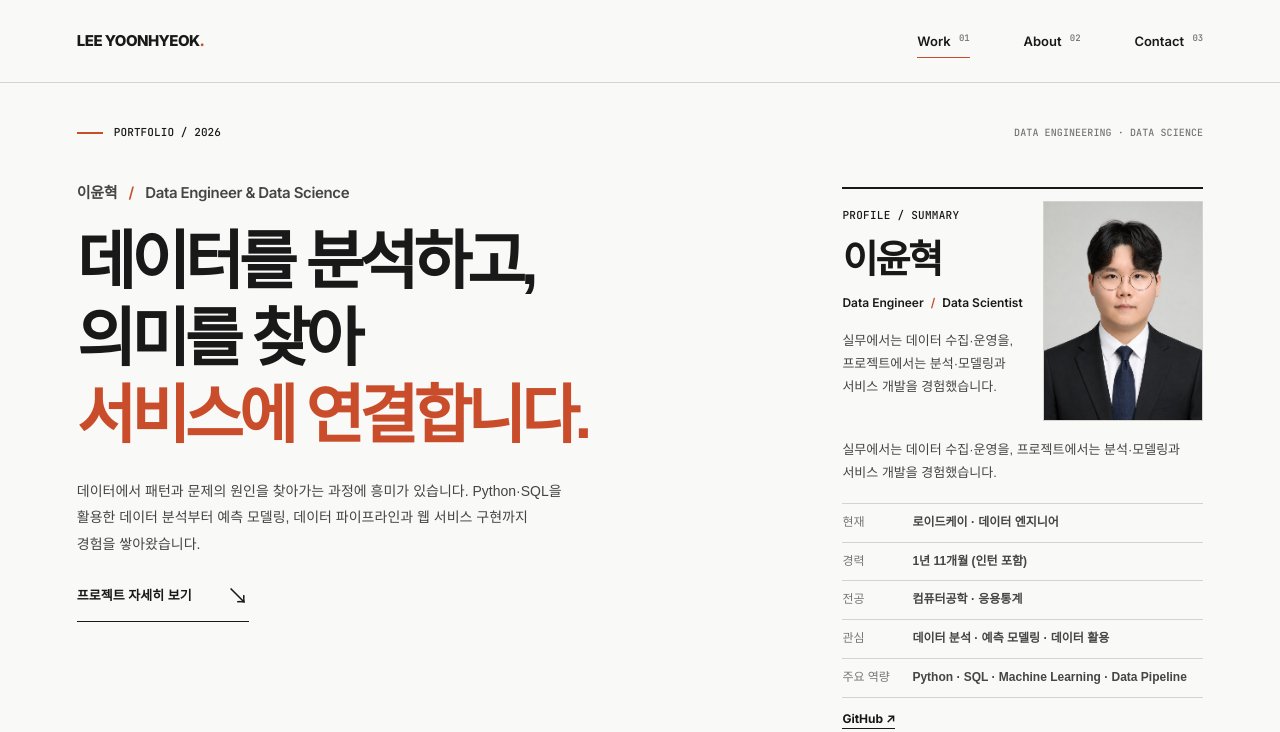
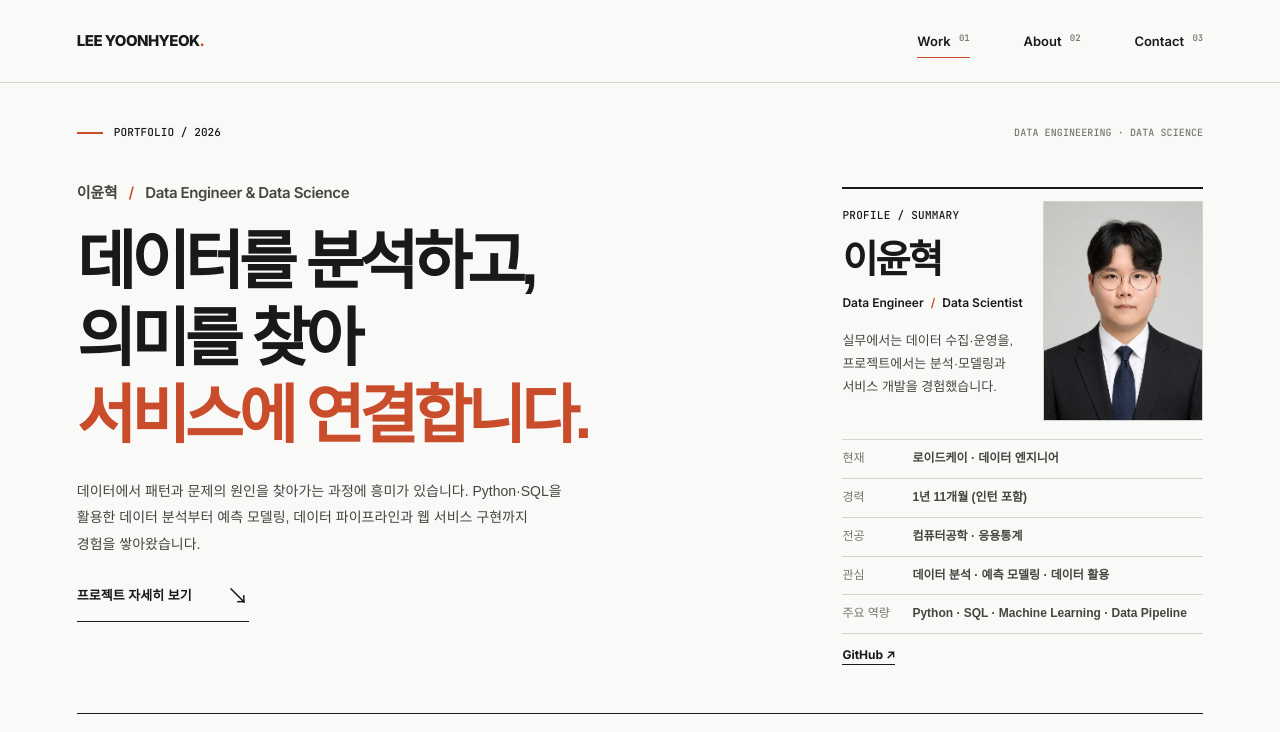
Before and after one commit to LeeYoonhyeok/LeeYoonhyeok.github.io, a plain HTML site: page index.html in a window 1280 px wide. Shown: the top 732 px of the page. Drawn offline with Linux system fonts and the light colour scheme; a web font is replaced by a local one.

Commit message:
오타 수정

```diff
--- a/index.html
+++ b/index.html
@@ -100,12 +100,6 @@
                         height="220"
                     >
                 </div>
-
-
-                    <p class="brief-intro">
-                        실무에서는 데이터 수집·운영을, 프로젝트에서는 분석·모델링과
-                        서비스 개발을 경험했습니다.
-                    </p>
 
                     <dl class="profile-meta">
                         <div>
```
